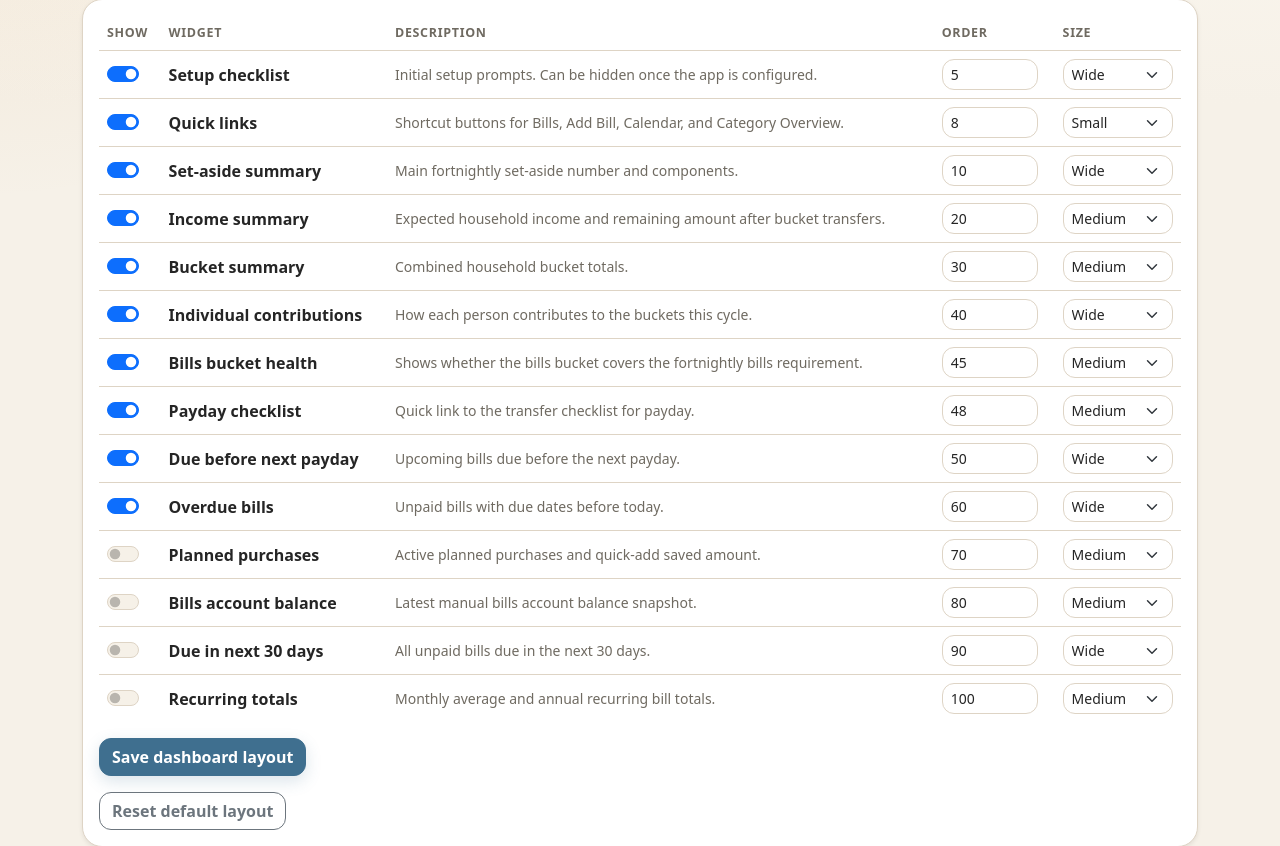
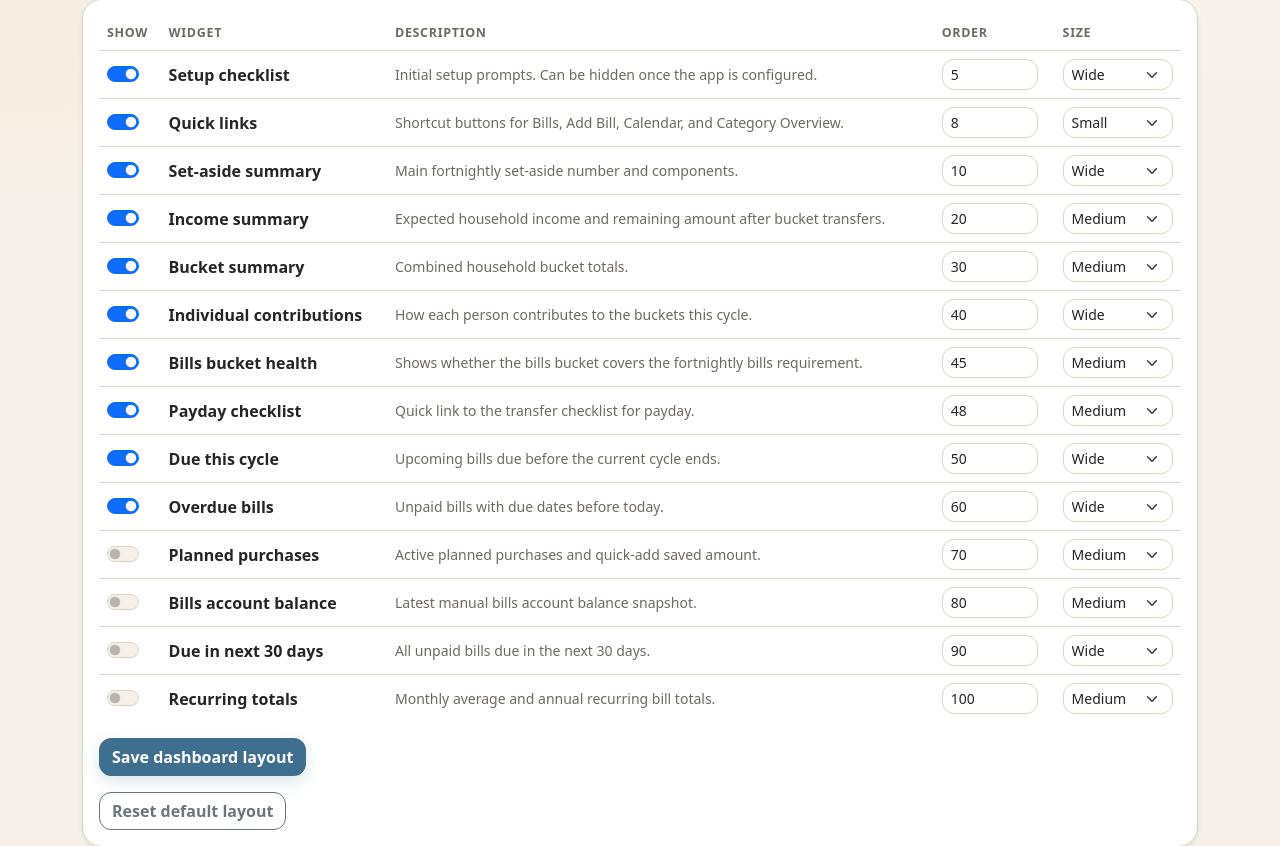
Before and after one commit to Moose151/project-solace, a Flask app: page /dashboard/layout in a window 1280 px wide. Shown: the part 184-1030 px from the top of the page. Run offline with Flask 3, Linux system fonts and the light colour scheme; a user stored in the database is signed in; data comes from the database, SQL or seed files in the repository.

Commit message:
Fix dashboard pay cycle due bill range

```diff
--- a/app/__init__.py
+++ b/app/__init__.py
@@ -157,7 +157,7 @@ def seed_dashboard_widgets():
         ("per_person_contributions", "Individual contributions", True, 40, "wide", "How each person contributes to the buckets this cycle."),
         ("bills_bucket_health", "Bills bucket health", True, 45, "medium", "Shows whether the bills bucket covers the fortnightly bills requirement."),
         ("payday_checklist", "Payday checklist", True, 48, "medium", "Quick link to the transfer checklist for payday."),
-        ("due_before_next_payday", "Due before next payday", True, 50, "wide", "Upcoming bills due before the next payday."),
+        ("due_before_next_payday", "Due this cycle", True, 50, "wide", "Upcoming bills due before the current cycle ends."),
         ("overdue_bills", "Overdue bills", True, 60, "wide", "Unpaid bills with due dates before today."),
         ("planned_purchases", "Planned purchases", False, 70, "medium", "Active planned purchases and quick-add saved amount."),
         ("account_balance", "Bills account balance", False, 80, "medium", "Latest manual bills account balance snapshot."),
--- a/app/routes.py
+++ b/app/routes.py
@@ -314,7 +314,7 @@ def get_dashboard_widgets():
             ("per_person_contributions", "Individual contributions", True, 40, "wide"),
             ("bills_bucket_health", "Bills bucket health", True, 45, "medium"),
             ("payday_checklist", "Payday checklist", True, 48, "medium"),
-            ("due_before_next_payday", "Due before next payday", True, 50, "wide"),
+            ("due_before_next_payday", "Due this cycle", True, 50, "wide"),
         ]
         for key, title, enabled, sort_order, size in defaults:
             db.session.add(DashboardWidget(widget_key=key, title=title, enabled=enabled, sort_order=sort_order, size=size))
@@ -388,9 +388,12 @@ def dashboard():
 
     notifications = NotificationSetting.query.first()
 
+    # Bills shown in the current pay cycle should stop at the cycle end.
+    # The next payday itself belongs to the next cycle, so including
+    # next_payday here made bills due on payday appear in the previous cycle.
     due_before_next_payday = BillOccurrence.query.filter(
         BillOccurrence.due_date >= today.isoformat(),
-        BillOccurrence.due_date <= next_payday.isoformat(),
+        BillOccurrence.due_date <= cycle_end.isoformat(),
         BillOccurrence.status == "Upcoming",
     ).order_by(BillOccurrence.due_date).all()
 
@@ -509,7 +512,7 @@ def reset_dashboard_layout():
         ("per_person_contributions", "Individual contributions", True, 40, "wide", "How each person contributes to the buckets this cycle."),
         ("bills_bucket_health", "Bills bucket health", True, 45, "medium", "Shows whether the bills bucket covers the fortnightly bills requirement."),
         ("payday_checklist", "Payday checklist", True, 48, "medium", "Quick link to the transfer checklist for payday."),
-        ("due_before_next_payday", "Due before next payday", True, 50, "wide", "Upcoming bills due before the next payday."),
+        ("due_before_next_payday", "Due this cycle", True, 50, "wide", "Upcoming bills due before the current cycle ends."),
         ("overdue_bills", "Overdue bills", True, 60, "wide", "Unpaid bills with due dates before today."),
         ("planned_purchases", "Planned purchases", False, 70, "medium", "Active planned purchases and quick-add saved amount."),
         ("account_balance", "Bills account balance", False, 80, "medium", "Latest manual bills account balance snapshot."),
--- a/app/templates/dashboard.html
+++ b/app/templates/dashboard.html
@@ -168,7 +168,7 @@
             <div class="d-flex justify-content-between align-items-start mb-3">
               <div>
                 <h2 class="h5 mb-1">Due before next payday</h2>
-                <div class="text-muted small">Unpaid bills due by {{ next_payday.strftime('%d %b %Y') }}</div>
+                <div class="text-muted small">Unpaid bills due by {{ cycle_end.strftime('%d %b %Y') }}</div>
               </div>
               <div class="h5 mb-0">{{ settings.currency_symbol }}{{ '%.2f'|format(current_cycle_unpaid) }}</div>
             </div>
@@ -251,7 +251,7 @@
               <a class="btn btn-outline-primary btn-sm" href="{{ url_for('main.account_balance') }}">Update</a>
             </div>
             <hr>
-            <div class="mini-stat"><span>Unpaid before next payday</span><strong>{{ settings.currency_symbol }}{{ '%.2f'|format(current_cycle_unpaid) }}</strong></div>
+            <div class="mini-stat"><span>Unpaid this cycle</span><strong>{{ settings.currency_symbol }}{{ '%.2f'|format(current_cycle_unpaid) }}</strong></div>
             {% if latest_balance %}<div class="mini-stat"><span>Projected after these bills</span><strong>{{ settings.currency_symbol }}{{ '%.2f'|format(projected_balance_after_cycle) }}</strong></div>{% endif %}
           </div>
         </div>
```
